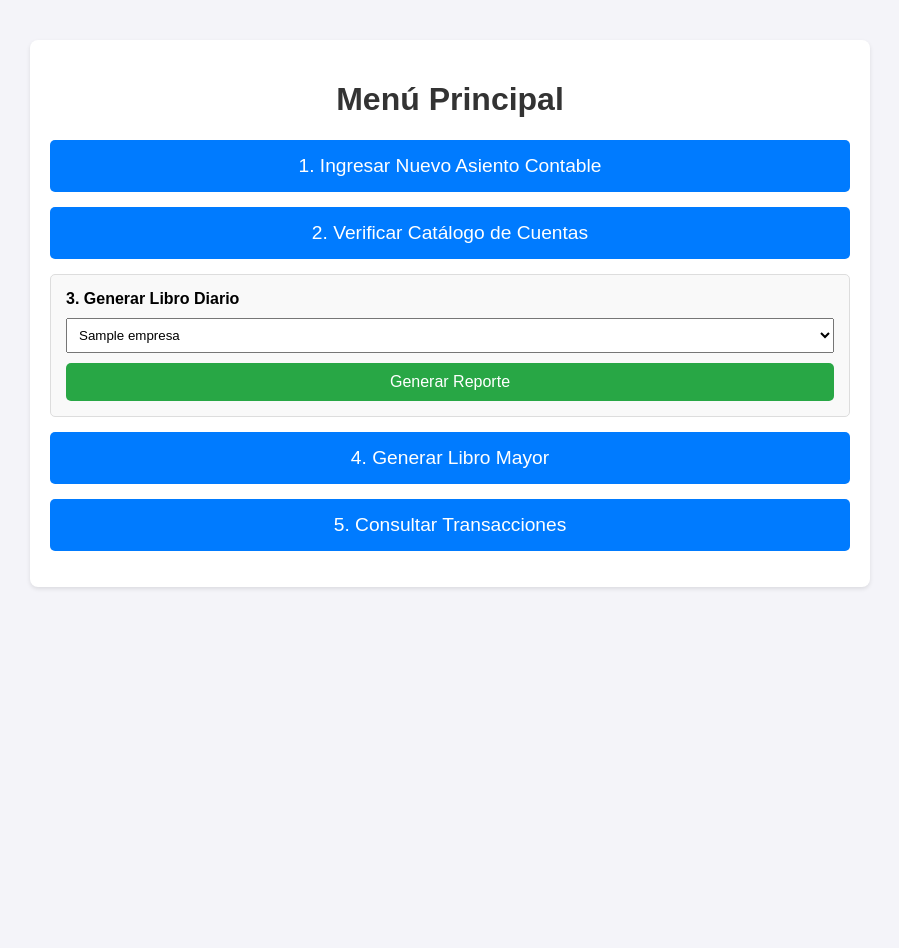
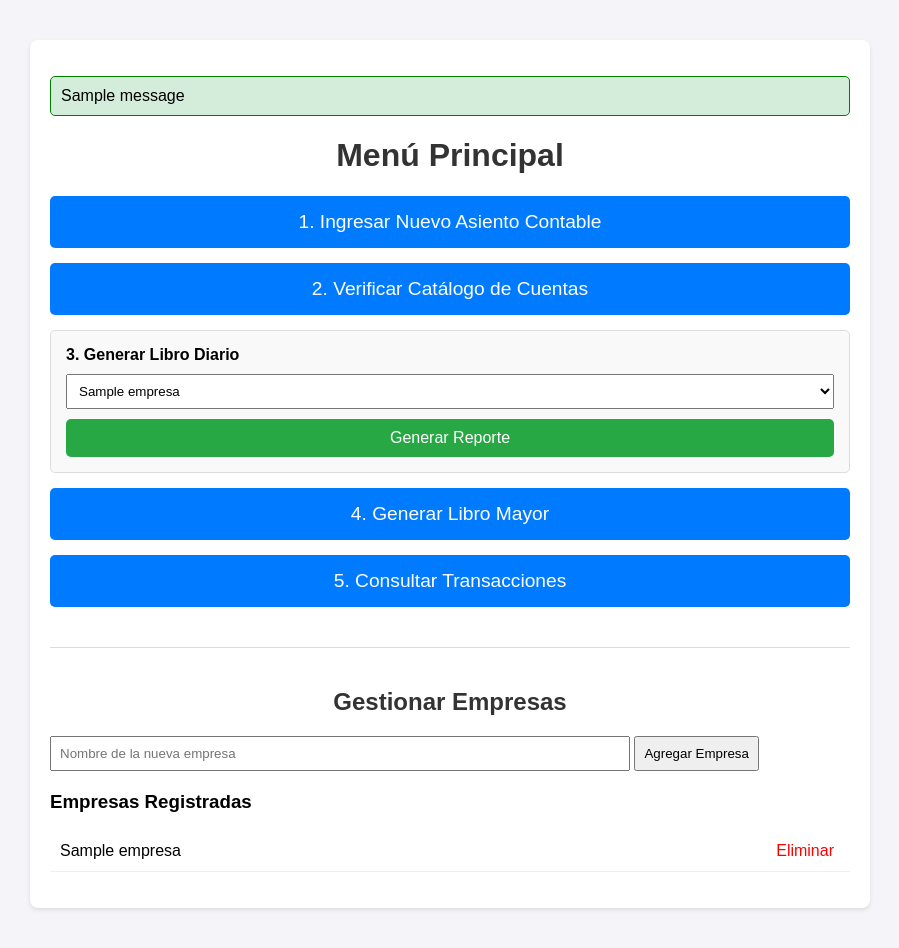
Before and after one commit to CarlosCastaneda04/libros-contables, a Django app: page / in a window 1280 px wide. Shown: the whole page, without its empty margins (190-1089 px from the left). Before the commit the page ends 589 px from the top, so only its background shows below. Run offline with Django 5.2, Linux system fonts and the light colour scheme; tables that the repository leaves empty hold one stand-in row (values such as "Sample post"); one stand-in notice (Sample message) is shown.

Commit message:
agregar o eliminar empresas

```diff
--- a/libros/templates/libros/home.html
+++ b/libros/templates/libros/home.html
@@ -6,25 +6,40 @@
     <style>
         body { font-family: sans-serif; margin: 40px; background-color: #f4f4f9; }
         .container { max-width: 800px; margin: auto; background: white; padding: 20px; border-radius: 8px; box-shadow: 0 2px 4px rgba(0,0,0,0.1); }
-        h1 { color: #333; text-align: center; }
+        h1, h2 { color: #333; text-align: center; }
         .menu { list-style: none; padding: 0; }
         .menu li { margin-bottom: 15px; }
         .menu a { text-decoration: none; background-color: #007bff; color: white; padding: 15px; display: block; border-radius: 5px; text-align: center; font-size: 1.2em; transition: background-color 0.3s; }
         .menu a:hover { background-color: #0056b3; }
-        /* Estilos para el nuevo formulario */
         .report-form { border: 1px solid #ddd; padding: 15px; border-radius: 5px; background-color: #f9f9f9; }
         .report-form label { display: block; margin-bottom: 10px; font-weight: bold; }
         .report-form select { width: 100%; padding: 8px; margin-bottom: 10px; }
         .report-form button { width: 100%; padding: 10px; background-color: #28a745; color: white; border: none; border-radius: 5px; cursor: pointer; font-size: 1em; }
+
+        /* --- ESTILOS NUEVOS --- */
+        .gestion-empresas { margin-top: 40px; padding-top: 20px; border-top: 1px solid #ddd; }
+        .lista-empresas { list-style: none; padding: 0; }
+        .lista-empresas li { display: flex; justify-content: space-between; align-items: center; padding: 10px; border-bottom: 1px solid #eee; }
+        .delete-btn { background: none; border: none; color: red; cursor: pointer; font-size: 1em; }
+        .messages { list-style: none; padding: 0; margin-bottom: 20px; }
+        .messages .success { border: 1px solid green; background-color: #d4edda; padding: 10px; border-radius: 5px; }
+        .messages .error { border: 1px solid red; background-color: #f8d7da; padding: 10px; border-radius: 5px; }
     </style>
 </head>
 <body>
     <div class="container">
+        {% if messages %}
+        <ul class="messages">
+            {% for message in messages %}
+            <li class="{{ message.tags }}">{{ message }}</li>
+            {% endfor %}
+        </ul>
+        {% endif %}
+
         <h1>Menú Principal</h1>
         <ul class="menu">
             <li><a href="{% url 'crear_asiento' %}">1. Ingresar Nuevo Asiento Contable</a></li>
             <li><a href="{% url 'lista_cuentas' %}">2. Verificar Catálogo de Cuentas</a></li>
-
             <li>
                 <div class="report-form">
                     <form id="formLibroDiario">
@@ -40,17 +55,42 @@
                     </form>
                 </div>
             </li>
-            <li><a href="{% url 'libro_mayor' %}">4. Generar Libro Mayor</a></li>
+            <li>
+                <a href="{% url 'libro_mayor' %}">4. Generar Libro Mayor</a>
+            </li>
             <li><a href="{% url 'consultas' %}">5. Consultar Transacciones</a></li>
         </ul>
-    </div>
+
+        <div class="gestion-empresas">
+            <h2>Gestionar Empresas</h2>
+            <form action="{% url 'agregar_empresa' %}" method="post" style="margin-bottom: 20px;">
+                {% csrf_token %}
+                <input type="text" name="nombre_empresa" placeholder="Nombre de la nueva empresa" required style="width: 70%; padding: 8px;">
+                <button type="submit" style="padding: 8px;">Agregar Empresa</button>
+            </form>
+
+            <h3>Empresas Registradas</h3>
+            <ul class="lista-empresas">
+                {% for empresa in empresas %}
+                <li>
+                    <span>{{ empresa.nombre }}</span>
+                    <form action="{% url 'eliminar_empresa' empresa.id %}" method="post" onsubmit="return confirm('¿Estás seguro? Esta acción no se puede deshacer.');">
+                        {% csrf_token %}
+                        <button type="submit" class="delete-btn">Eliminar</button>
+                    </form>
+                </li>
+                {% empty %}
+                <li>No hay empresas registradas.</li>
+                {% endfor %}
+            </ul>
+        </div>
+        </div>
 
     <script>
         document.getElementById('formLibroDiario').addEventListener('submit', function(event) {
-            event.preventDefault(); // Prevenimos el envío normal
+            event.preventDefault();
             const empresaId = document.getElementById('empresa-select-diario').value;
             if (empresaId) {
-                // Construimos la URL y redirigimos
                 window.location.href = `/libro-diario/${empresaId}/`;
             } else {
                 alert("Por favor, seleccione una empresa.");
--- a/libros/urls.py
+++ b/libros/urls.py
@@ -14,5 +14,6 @@ urlpatterns = [
     path('libro-diario/<int:empresa_id>/pdf/', views.libro_diario_pdf, name='libro_diario_pdf'),
     path('libro-diario/<int:empresa_id>/excel/', views.libro_diario_excel, name='libro_diario_excel'),
     path('asiento/eliminar/<int:asiento_id>/', views.eliminar_asiento, name='eliminar_asiento'),
-
+    path('empresa/agregar/', views.agregar_empresa, name='agregar_empresa'),
+    path('empresa/eliminar/<int:empresa_id>/', views.eliminar_empresa, name='eliminar_empresa'),
 ]
--- a/libros/views.py
+++ b/libros/views.py
@@ -11,6 +11,7 @@ from django.http import HttpResponse
 from django.template.loader import render_to_string
 from weasyprint import HTML
 import openpyxl
+from django.contrib import messages
 # Aún no usaremos los otros modelos aquí, pero los necesitaremos pronto
 from .models import MovimientoContable, Cuenta, AsientoDiario, Empresa
 
@@ -21,6 +22,32 @@ def home(request):
         'empresas': empresas
     }
     return render(request, 'libros/home.html', context)
+
+def agregar_empresa(request):
+    if request.method == 'POST':
+        nombre_empresa = request.POST.get('nombre_empresa')
+        if nombre_empresa: # Nos aseguramos de que el nombre no esté vacío
+            # Verificamos si ya existe para evitar duplicados
+            if not Empresa.objects.filter(nombre=nombre_empresa).exists():
+                Empresa.objects.create(nombre=nombre_empresa)
+                messages.success(request, f"Empresa '{nombre_empresa}' agregada con éxito.")
+            else:
+                messages.error(request, f"La empresa '{nombre_empresa}' ya existe.")
+    return redirect('home')
+
+def eliminar_empresa(request, empresa_id):
+    if request.method == 'POST':
+        empresa = get_object_or_404(Empresa, pk=empresa_id)
+
+        # --- LÓGICA DE PROTECCIÓN ---
+        # Verificamos si la empresa tiene asientos de diario asociados
+        if empresa.asientodiario_set.exists():
+            messages.error(request, f"No se puede eliminar la empresa '{empresa.nombre}' porque tiene asientos registrados.")
+        else:
+            nombre_empresa = empresa.nombre
+            empresa.delete()
+            messages.success(request, f"Empresa '{nombre_empresa}' eliminada con éxito.")
+    return redirect('home')
 
 def eliminar_asiento(request, asiento_id):
     # Usamos un método POST por seguridad para acciones destructivas
```
